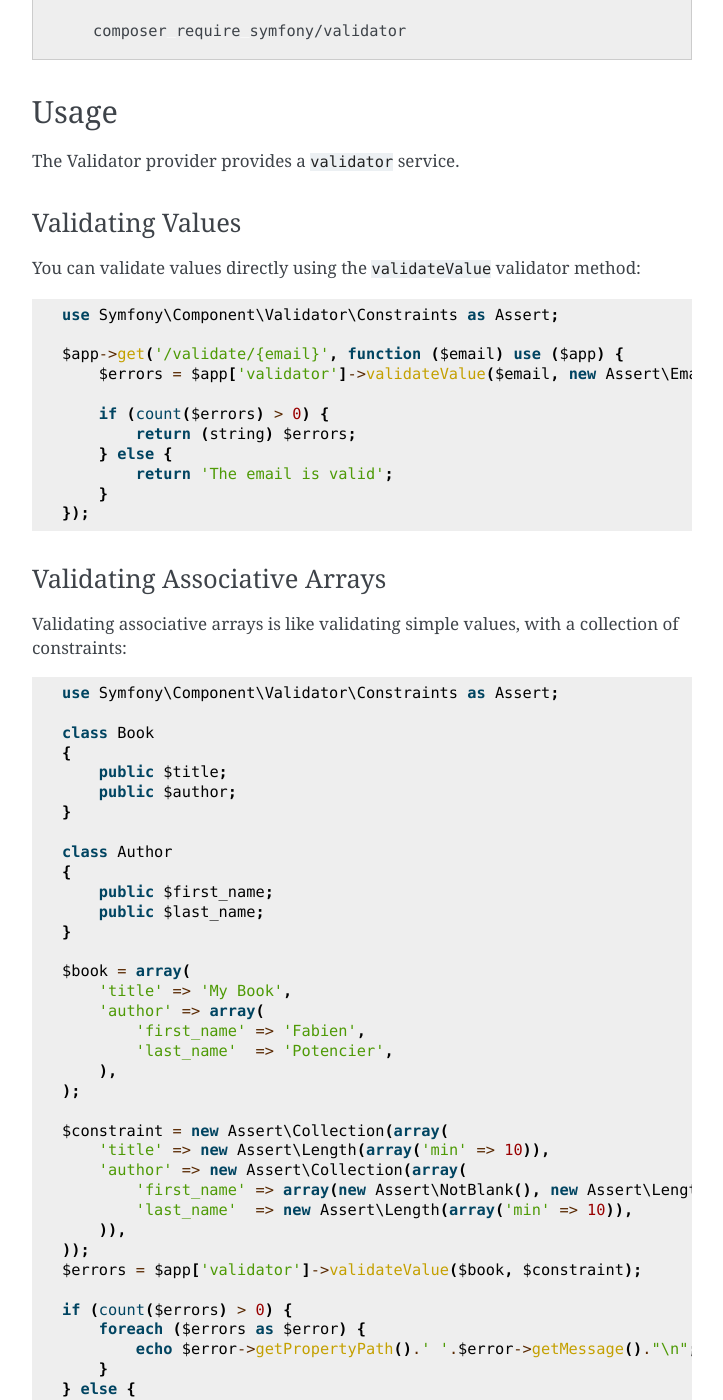
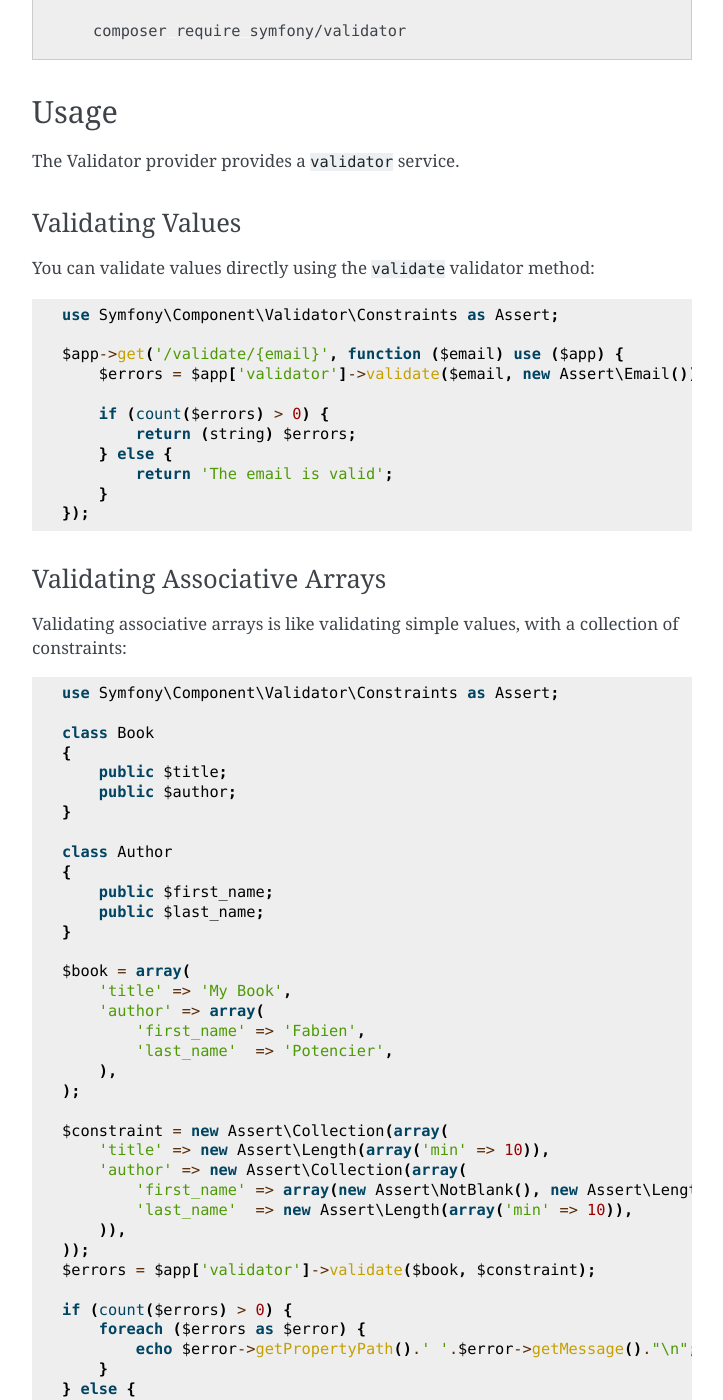
Before and after one commit to silexphp/Silex, a Sphinx documentation site: the page built from doc/providers/validator.rst, in a window 1280 px wide and 1400 px high, scrolled down 835 px. Shown: the whole window, without its empty margins (388-1111 px from the left). Built offline with Sphinx 7.4.7, drawn with Linux system fonts in a browser that asks for light colours.

Commit message:
Update validator.rst
Example from documentation throws `Call to undefined method Symfony\Component\Validator\Validator\RecursiveValidator::validateValue()`

```diff
--- a/doc/providers/validator.rst
+++ b/doc/providers/validator.rst
@@ -49,13 +49,13 @@ The Validator provider provides a ``validator`` service.
 Validating Values
 ~~~~~~~~~~~~~~~~~
 
-You can validate values directly using the ``validateValue`` validator
+You can validate values directly using the ``validate`` validator
 method::
 
     use Symfony\Component\Validator\Constraints as Assert;
 
     $app->get('/validate/{email}', function ($email) use ($app) {
-        $errors = $app['validator']->validateValue($email, new Assert\Email());
+        $errors = $app['validator']->validate($email, new Assert\Email());
 
         if (count($errors) > 0) {
             return (string) $errors;
@@ -99,7 +99,7 @@ collection of constraints::
             'last_name'  => new Assert\Length(array('min' => 10)),
         )),
     ));
-    $errors = $app['validator']->validateValue($book, $constraint);
+    $errors = $app['validator']->validate($book, $constraint);
 
     if (count($errors) > 0) {
         foreach ($errors as $error) {
```
